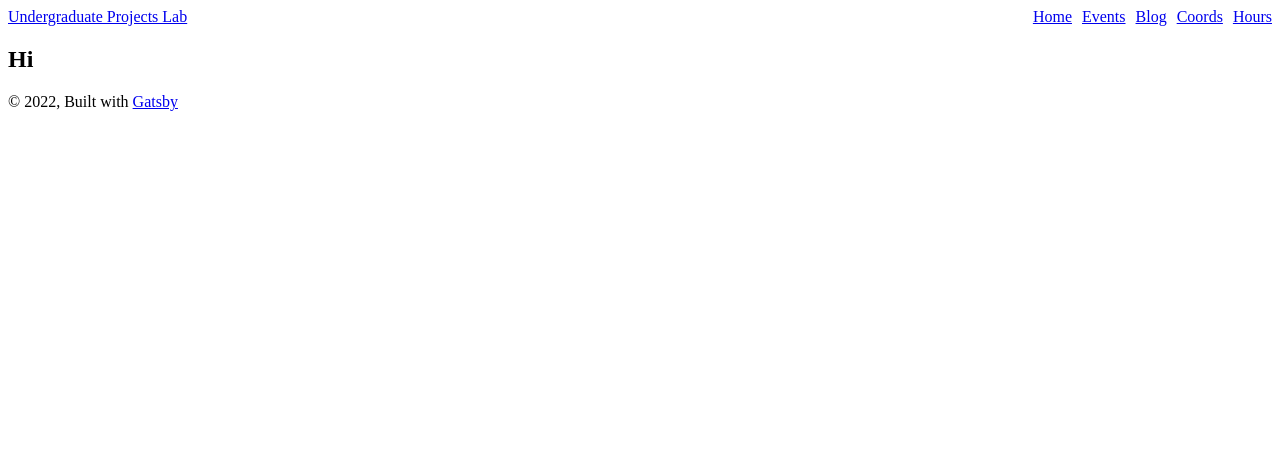
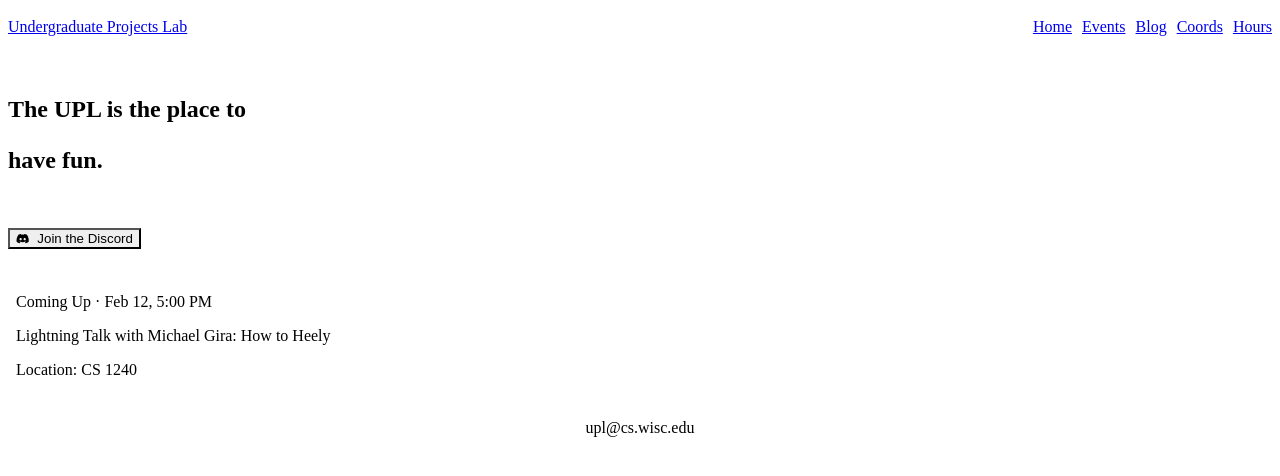
Before and after one commit to UW-UPL/website, a Gatsby site: page / in a window 1280 px wide. Built offline with nearby package versions, Linux system fonts and the light colour scheme; Gatsby itself is replaced by a stand-in of ours; some packages are replaced by stand-ins of ours.

Commit message:
Overhaul homepage

```diff
--- a/package.json
+++ b/package.json
@@ -48,6 +48,7 @@
     "react": "^17.0.1",
     "react-dom": "^17.0.1",
     "react-helmet": "^6.1.0",
+    "react-icons": "^4.3.1",
     "sass": "^1.49.9"
   }
 }
--- /dev/null
+++ b/src/components/footer.tsx
@@ -0,0 +1,12 @@
+import * as React from "react";
+import { Box, Flex, Text } from "@chakra-ui/react";
+
+const Footer: React.FC = () => {
+  return (
+    <Flex as="footer" justify="center">
+      <Text>upl@cs.wisc.edu</Text>
+    </Flex>
+  );
+};
+
+export default Footer;
--- a/src/components/layout.tsx
+++ b/src/components/layout.tsx
@@ -2,6 +2,8 @@ import * as React from "react";
 import { Link } from "gatsby";
 import Navbar from "./navbar";
 import PageContainer from "./page-container";
+import { Box } from "@chakra-ui/react";
+import Footer from "./footer";
 
 declare const __PATH_PREFIX__: string;
 
@@ -11,16 +13,13 @@ const Layout = ({ location, children }) => {
 
   return (
     <div className="global-wrapper" data-is-root-path={isRootPath}>
-      {/* <header className="global-header">{header}</header> */}
       <PageContainer>
-        <Navbar isRootPath={isRootPath} />
-        <main>{children}</main>
+        <Box pt="10">
+          <Navbar isRootPath={isRootPath} />
+        </Box>
       </PageContainer>
-      <footer>
-        © {new Date().getFullYear()}, Built with
-        {` `}
-        <a href="https://www.gatsbyjs.com">Gatsby</a>
-      </footer>
+      <main>{children}</main>
+      <Footer />
     </div>
   );
 };
--- a/src/pages/index.tsx
+++ b/src/pages/index.tsx
@@ -1,15 +1,37 @@
 import * as React from "react";
 import { graphql } from "gatsby";
-import { Heading } from "@chakra-ui/react";
+import { Box, Button, Heading, Text, VStack } from "@chakra-ui/react";
+import { FaDiscord } from "react-icons/fa";
 
 import Layout from "../components/layout";
+import PageContainer from "../components/page-container";
 
 const Index = ({ data, location }) => {
   const siteTitle = data.site.siteMetadata?.title || `Title`;
 
   return (
     <Layout location={location}>
-      <Heading size="4xl">Hi</Heading>
+      <PageContainer>
+        <VStack spacing="10" alignItems="flex-start" mt="40" maxW="4xl">
+          <Heading size="4xl">
+            The UPL is the place to <Text color="red.500">have fun.</Text>
+          </Heading>
+          <Button colorScheme="red" leftIcon={<FaDiscord />}>
+            Join the Discord
+          </Button>
+        </VStack>
+      </PageContainer>
+      <Box
+        display="inline-block"
+        p="8"
+        mt="20"
+        bg="red.100"
+        borderRightRadius="2xl"
+      >
+        <Text>Coming Up &middot; Feb 12, 5:00 PM</Text>
+        <Text>Lightning Talk with Michael Gira: How to Heely</Text>
+        <Text>Location: CS 1240</Text>
+      </Box>
     </Layout>
   );
 };
```
Also changed, not shown: 1 other file.
